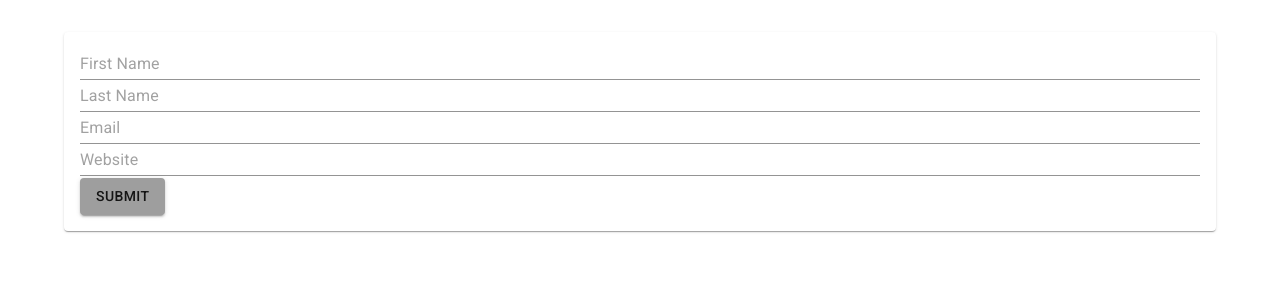
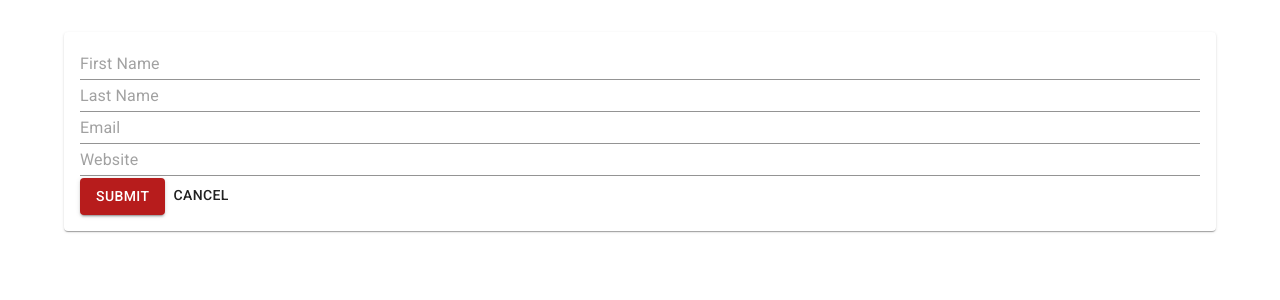
Before and after one commit to milagrosDiezBarrantes/Final-Project, a React (Create React App) app in the folder frontend/: page /formTres in a window 1280 px wide. Shown: the top 300 px of the page. Built offline with nearby package versions, Linux system fonts and the light colour scheme.

Commit message:
material

```diff
--- a/frontend/src/Components/Form/FormDos.jsx
+++ b/frontend/src/Components/Form/FormDos.jsx
@@ -1,5 +1,6 @@
 import React from "react"
 import { Button, Container, Input, Paper } from "@mui/material"
+import MyButton from "../../Styles/MyButton"
 
 const FormDos = () => {
     return (
@@ -22,6 +23,11 @@ const FormDos = () => {
                     color="secondary"
                 >Submit</Button>
 
+
+                <MyButton>
+                    Cancel
+                </MyButton >
+
             </Paper>
 
         </Container>
--- /dev/null
+++ b/frontend/src/Styles/MyButton.js
@@ -0,0 +1,10 @@
+import { Button } from '@mui/material'
+import { styled } from "@mui/material/styles";
+
+const MyButton = styled(Button)(() => ({
+    borderRadius: '10px',
+    color: 'secondary',
+    background: 'secondary'
+}));
+
+export default MyButton
--- a/frontend/src/Styles/Styles.js
+++ b/frontend/src/Styles/Styles.js
@@ -2,8 +2,8 @@ import { createTheme } from "@mui/material/styles";
 
 
 const Colors = {
-    primary: "#00adb5",
-    secondary: "#9e9e9e",
+    primary: "#212121",
+    secondary: "#b71c1c",
     success: "#4CAF50",
     info: "#00a2ff",
     danger: "#FF5722",
@@ -22,6 +22,7 @@ const Colors = {
     black: "#000"
 };
 
+
 const theme = createTheme({
     palette: {
         primary: {
```
